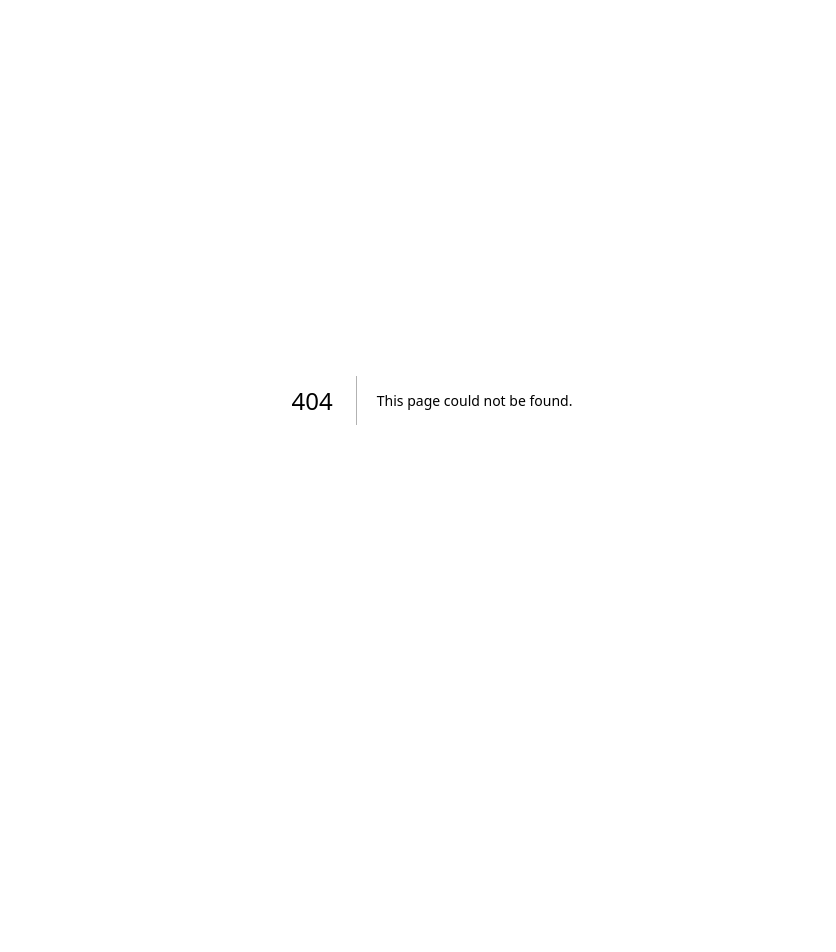
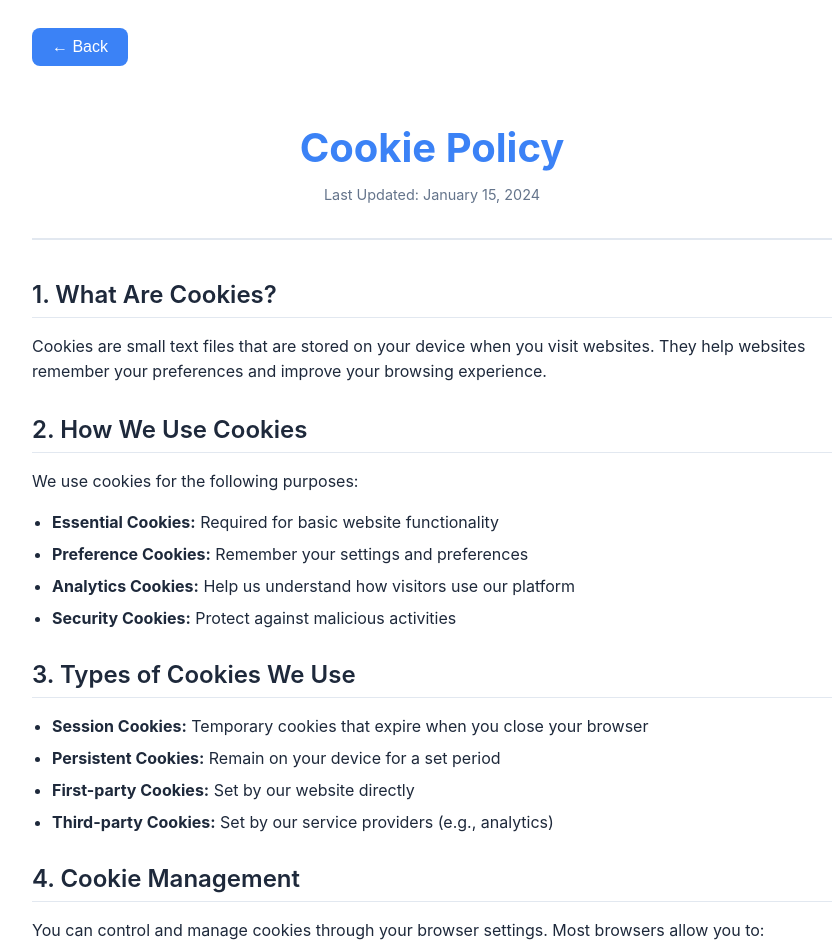
Before and after one commit to mahendramirdhapy-tech/prompt-maker-app, a Next.js app: page /cookies in a window 1280 px wide. Before the commit this address had no page. Shown: the top 952 px of the page, without its empty margins (208-1044 px from the left). Before the commit the page ends 800 px from the top, so only its background shows below. Built offline with nearby package versions, Linux system fonts and the light colour scheme.

Commit message:
Create cookies.js

```diff
--- /dev/null
+++ b/pages/cookies.js
@@ -0,0 +1,188 @@
+// pages/cookies.js
+import { useState } from 'react';
+import Head from 'next/head';
+import { useRouter } from 'next/router';
+
+export default function CookiePolicy() {
+  const [darkMode, setDarkMode] = useState(false);
+  const router = useRouter();
+
+  const styles = {
+    container: {
+      maxWidth: '800px',
+      margin: '0 auto',
+      padding: '20px',
+      fontFamily: "'Inter', sans-serif",
+      backgroundColor: darkMode ? '#0f172a' : '#ffffff',
+      color: darkMode ? '#f8fafc' : '#1e293b',
+      minHeight: '100vh',
+    },
+    header: {
+      textAlign: 'center',
+      marginBottom: '40px',
+      paddingBottom: '20px',
+      borderBottom: `2px solid ${darkMode ? '#334155' : '#e2e8f0'}`,
+    },
+    title: {
+      fontSize: '2.5rem',
+      fontWeight: '700',
+      color: '#3b82f6',
+      marginBottom: '10px',
+    },
+    lastUpdated: {
+      color: darkMode ? '#94a3b8' : '#64748b',
+      fontSize: '0.9rem',
+    },
+    section: {
+      marginBottom: '30px',
+    },
+    sectionTitle: {
+      fontSize: '1.5rem',
+      fontWeight: '600',
+      color: darkMode ? '#f8fafc' : '#1e293b',
+      marginBottom: '15px',
+      paddingBottom: '8px',
+      borderBottom: `1px solid ${darkMode ? '#334155' : '#e2e8f0'}`,
+    },
+    paragraph: {
+      lineHeight: '1.6',
+      marginBottom: '15px',
+      fontSize: '1rem',
+    },
+    list: {
+      paddingLeft: '20px',
+      marginBottom: '15px',
+    },
+    listItem: {
+      marginBottom: '8px',
+      lineHeight: '1.5',
+    },
+    backButton: {
+      padding: '10px 20px',
+      backgroundColor: '#3b82f6',
+      color: 'white',
+      border: 'none',
+      borderRadius: '8px',
+      cursor: 'pointer',
+      fontSize: '1rem',
+      marginBottom: '30px',
+    }
+  };
+
+  return (
+    <>
+      <Head>
+        <title>Cookie Policy - AI Prompt Maker</title>
+        <meta name="description" content="Cookie Policy for AI Prompt Maker. Learn about how we use cookies." />
+      </Head>
+
+      <div style={styles.container}>
+        <button
+          onClick={() => router.back()}
+          style={styles.backButton}
+        >
+          ← Back
+        </button>
+
+        <header style={styles.header}>
+          <h1 style={styles.title}>Cookie Policy</h1>
+          <p style={styles.lastUpdated}>Last Updated: January 15, 2024</p>
+        </header>
+
+        <div style={styles.section}>
+          <h2 style={styles.sectionTitle}>1. What Are Cookies?</h2>
+          <p style={styles.paragraph}>
+            Cookies are small text files that are stored on your device when you visit websites. They help websites remember your preferences and improve your browsing experience.
+          </p>
+        </div>
+
+        <div style={styles.section}>
+          <h2 style={styles.sectionTitle}>2. How We Use Cookies</h2>
+          <p style={styles.paragraph}>We use cookies for the following purposes:</p>
+          <ul style={styles.list}>
+            <li style={styles.listItem}>
+              <strong>Essential Cookies:</strong> Required for basic website functionality
+            </li>
+            <li style={styles.listItem}>
+              <strong>Preference Cookies:</strong> Remember your settings and preferences
+            </li>
+            <li style={styles.listItem}>
+              <strong>Analytics Cookies:</strong> Help us understand how visitors use our platform
+            </li>
+            <li style={styles.listItem}>
+              <strong>Security Cookies:</strong> Protect against malicious activities
+            </li>
+          </ul>
+        </div>
+
+        <div style={styles.section}>
+          <h2 style={styles.sectionTitle}>3. Types of Cookies We Use</h2>
+          <ul style={styles.list}>
+            <li style={styles.listItem}>
+              <strong>Session Cookies:</strong> Temporary cookies that expire when you close your browser
+            </li>
+            <li style={styles.listItem}>
+              <strong>Persistent Cookies:</strong> Remain on your device for a set period
+            </li>
+            <li style={styles.listItem}>
+              <strong>First-party Cookies:</strong> Set by our website directly
+            </li>
+            <li style={styles.listItem}>
+              <strong>Third-party Cookies:</strong> Set by our service providers (e.g., analytics)
+            </li>
+          </ul>
+        </div>
+
+        <div style={styles.section}>
+          <h2 style={styles.sectionTitle}>4. Cookie Management</h2>
+          <p style={styles.paragraph}>
+            You can control and manage cookies through your browser settings. Most browsers allow you to:
+          </p>
+          <ul style={styles.list}>
+            <li style={styles.listItem}>View and delete existing cookies</li>
+            <li style={styles.listItem}>Block all or specific cookies</li>
+            <li style={styles.listItem}>Set preferences for different websites</li>
+            <li style={styles.listItem}>Receive notifications when cookies are set</li>
+          </ul>
+          <p style={styles.paragraph}>
+            Note: Disabling essential cookies may affect website functionality.
+          </p>
+        </div>
+
+        <div style={styles.section}>
+          <h2 style={styles.sectionTitle}>5. Third-Party Cookies</h2>
+          <p style={styles.paragraph}>
+            We may use third-party services that set their own cookies:
+          </p>
+          <ul style={styles.list}>
+            <li style={styles.listItem}>
+              <strong>Analytics Services:</strong> Google Analytics to understand user behavior
+            </li>
+            <li style={styles.listItem}>
+              <strong>Authentication:</strong> Cookies for login and session management
+            </li>
+            <li style={styles.listItem}>
+              <strong>Performance:</strong> Cookies to monitor website performance
+            </li>
+          </ul>
+        </div>
+
+        <div style={styles.section}>
+          <h2 style={styles.sectionTitle}>6. Updates to Cookie Policy</h2>
+          <p style={styles.paragraph}>
+            We may update this Cookie Policy as our services evolve. We will notify users of significant changes through our platform or via email.
+          </p>
+        </div>
+
+        <div style={styles.section}>
+          <h2 style={styles.sectionTitle}>7. Contact Us</h2>
+          <p style={styles.paragraph}>
+            For questions about our Cookie Policy, contact us at:
+            <br />
+            <strong>Email:</strong> privacy@aipromptmaker.online
+          </p>
+        </div>
+      </div>
+    </>
+  );
+}
```
